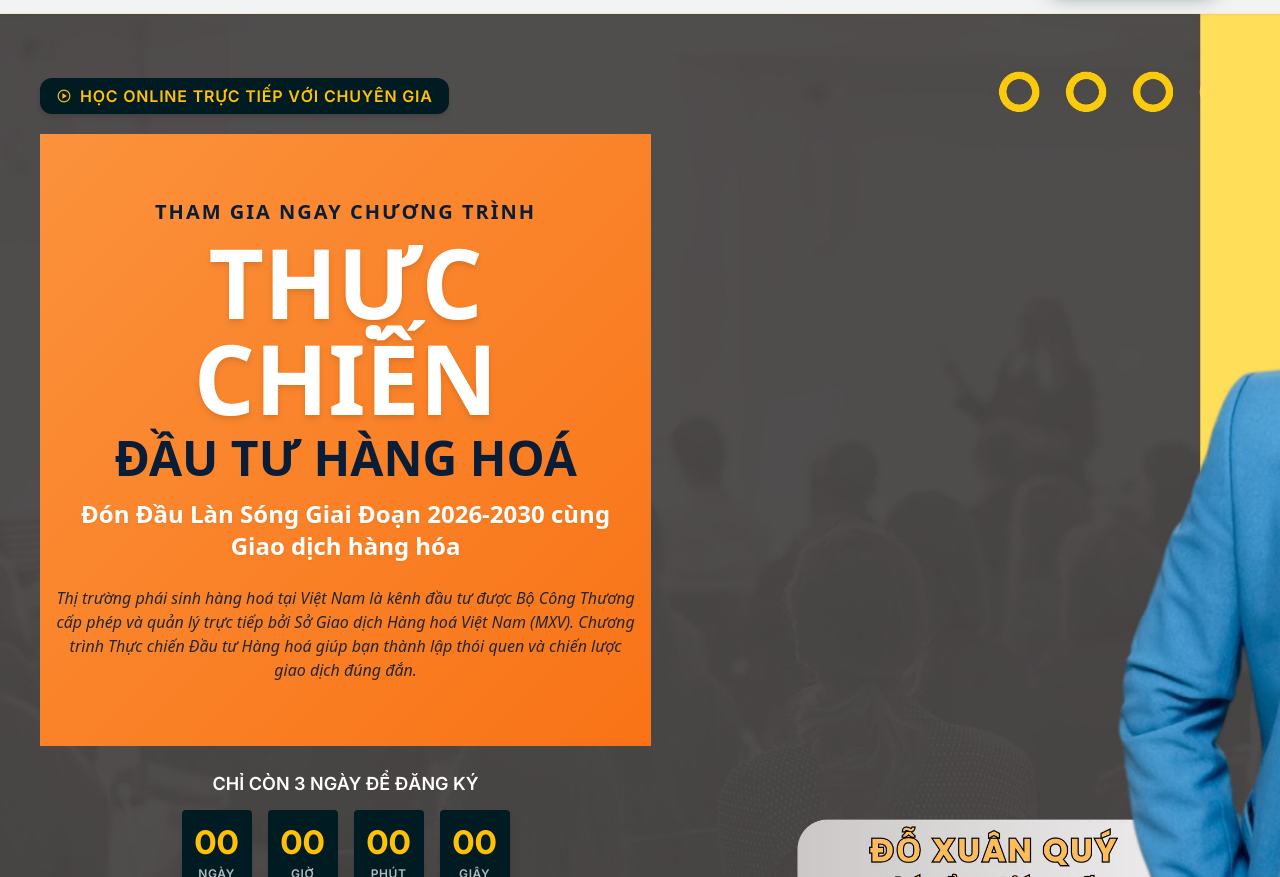
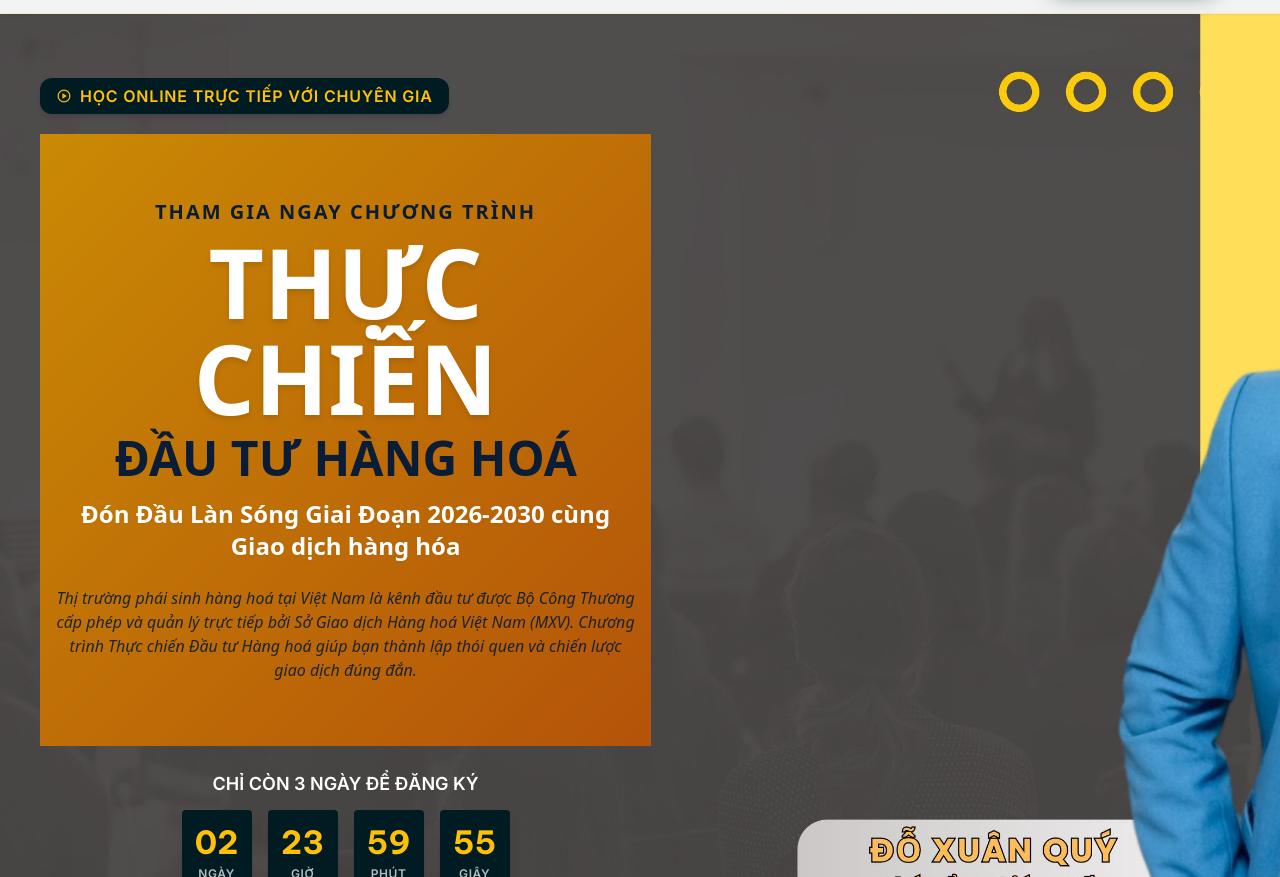
Before and after one commit to quocvinh130102/gdhanghoa3d, a plain HTML site: page index.html in a window 1280 px wide. Shown: the part 75-952 px from the top of the page. Drawn offline with nearby package versions, Linux system fonts and the light colour scheme.

Commit message:
Update index.html

```diff
--- a/index.html
+++ b/index.html
@@ -204,7 +204,7 @@
 <span class="font-label-sm uppercase tracking-wider font-semibold">Học Online Trực Tiếp Với Chuyên Gia</span>
 </div>
 <!-- Khối Banner Background màu Cam -->
-<div class="w-full bg-gradient-to-br from-orange-400 to-orange-500 py-16 px-4 flex flex-col items-center justify-center font-sans relative overflow-hidden">
+<div class="w-full bg-gradient-to-br from-yellow-600 to-amber-700 py-16 px-4 flex flex-col items-center justify-center font-sans relative overflow-hidden">
 
     <!-- Container chính: Giới hạn chiều rộng, tự động căn giữa -->
     <div class="max-w-3xl mx-auto flex flex-col items-center text-center">
@@ -496,33 +496,19 @@
 </div></div></footer>
 <!-- Scripts for animations and logic -->
 <script>
-        // Intersection Observer for fade-up animations
-        document.addEventListener('DOMContentLoaded', () => {
-            const observer = new IntersectionObserver((entries) => {
-                entries.forEach(entry => {
-                    if (entry.isIntersecting) {
-                        entry.target.classList.add('visible');
-                    }
-                });
-            }, { threshold: 0.1 });
-
-            document.querySelectorAll('.fade-up').forEach((el) => {
-                observer.observe(el);
-            });
-        });
-
-        // Countdown logic - đếm ngược thật đến thời điểm kết thúc chương trình
-        // Sửa lại ngày/giờ này cho khớp với hạn đăng ký thực tế
-        const countdownTarget = new Date('2026-07-15T20:00:00+07:00').getTime();
-
-        function updateCountdown() {
-            const now = new Date().getTime();
-            const distance = countdownTarget - now;
+  document.addEventListener('DOMContentLoaded', function () {
+    // Đếm ngược 3 ngày kể từ lúc trang được tải
+    const countdownDuration = 3 * 24 * 60 * 60 * 1000; // 3 ngày (ms)
+    const countdownTarget = Date.now() + countdownDuration;
 
     const daysEl = document.getElementById('days');
     const hoursEl = document.getElementById('hours');
     const minsEl = document.getElementById('mins');
     const secsEl = document.getElementById('secs');
+
+    function updateCountdown() {
+      const now = new Date().getTime();
+      const distance = countdownTarget - now;
 
       if (distance <= 0) {
         daysEl.innerText = '00';
@@ -543,8 +529,10 @@
       minsEl.innerText = m.toString().padStart(2, '0');
       secsEl.innerText = s.toString().padStart(2, '0');
     }
+
     updateCountdown();
     const countdownInterval = setInterval(updateCountdown, 1000);
+  });
 </script>
 
 
```
Lines whose indentation alone changed are shown as unchanged.
